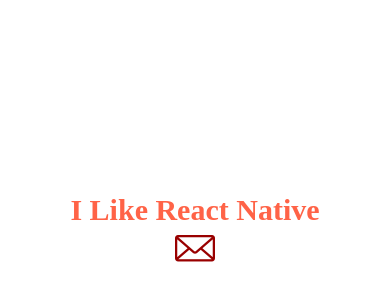
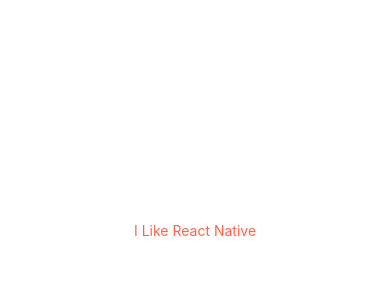
Before and after one commit to gkinfotech/RN-Mosh-Fundas-2022, a React Native app: screen / in a window 390 px wide. Shown: the part 192-492 px from the top of the page. Built offline with nearby package versions, Linux system fonts and the light colour scheme.

Commit message:
RN_Mosh_FC_03_Styling_08_Platform_Specific

```diff
--- a/App.js
+++ b/App.js
@@ -2,7 +2,6 @@
 import React from 'react';
 
 import AppText from './app/components/AppText';
-import Icon from 'react-native-vector-icons/Fontisto';
 
 export default function App() {
   //07 - React Native Vector Icons
@@ -10,7 +9,6 @@
   return (
     <View style={styles.container}>
       <AppText>I Like React Native</AppText>
-      <Icon name="email" size={40} color="#900"></Icon>
     </View>
   );
 }
--- a/app/components/AppText.js
+++ b/app/components/AppText.js
@@ -1,5 +1,6 @@
 import {View, Text, StyleSheet, Platform} from 'react-native';
 import React from 'react';
+//08 Platform Specific using platform Select
 
 export default function AppText({children}) {
   return <Text style={styles.text}>{children}</Text>;
@@ -7,9 +8,16 @@
 
 const styles = StyleSheet.create({
   text: {
-    fontSize: 30,
-    fontFamily: Platform.OS === 'android' ? 'Roboto' : 'Avenir',
-    fontWeight: 'bold',
     color: 'tomato',
+    ...Platform.select({
+      ios: {
+        fontSize: 20,
+        fontFamily: 'Avenir',
+      },
+      android: {
+        fontSize: 18,
+        fontFamily: 'Roboto',
+      },
+    }),
   },
 });
```
